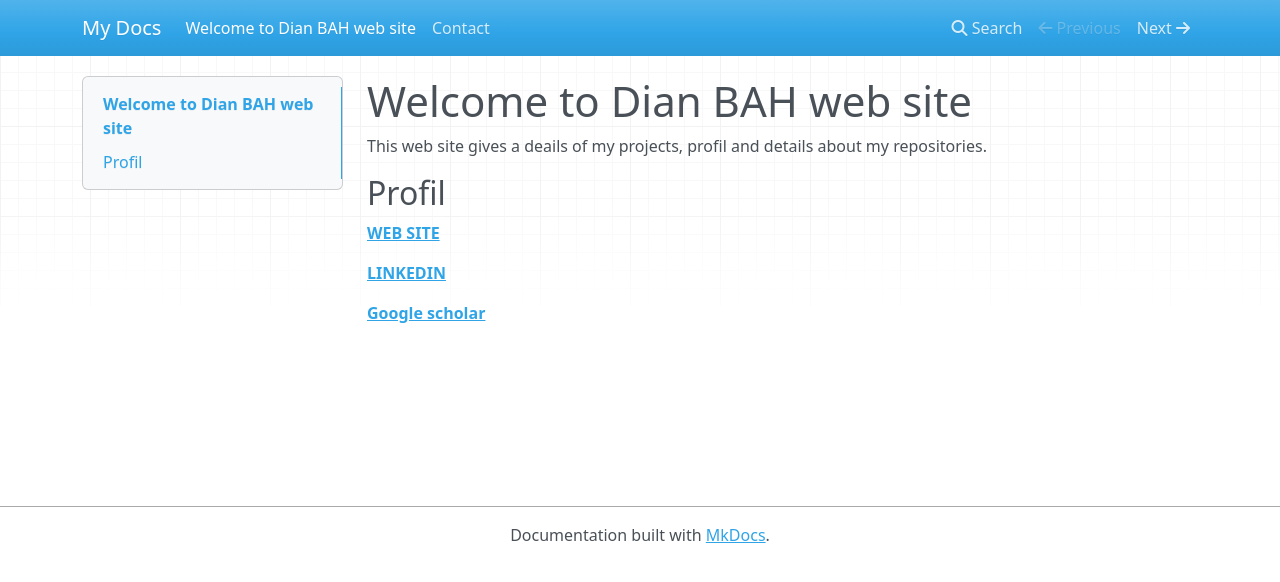
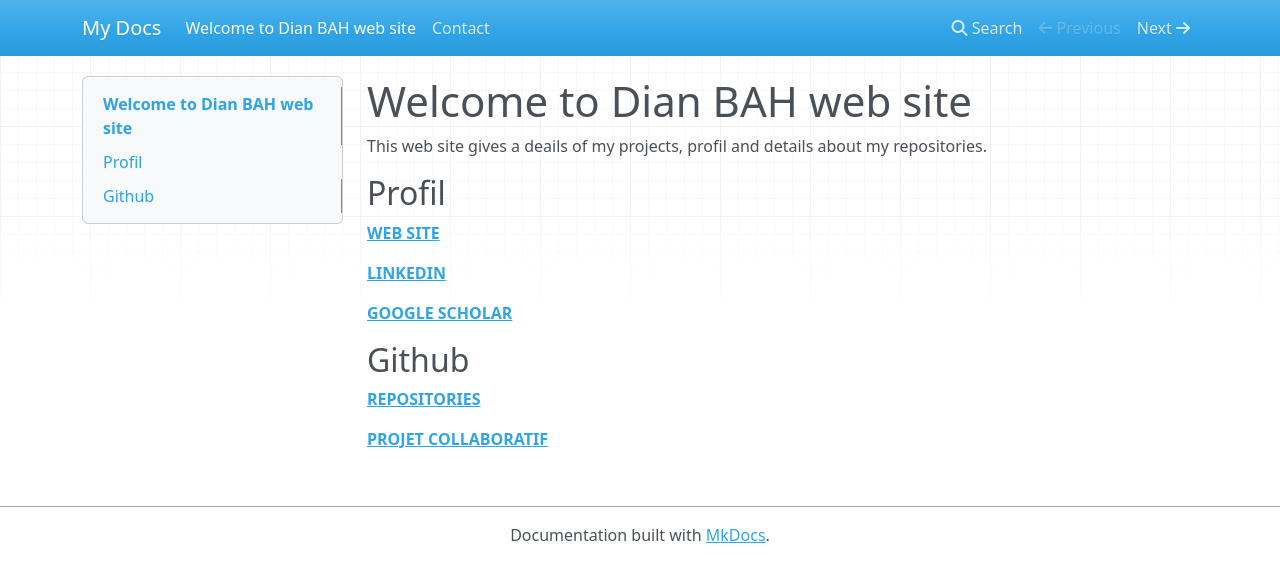
Before and after one commit to Xdarii/Xdarii.github.io, an MkDocs documentation site: the page built from docs/index.md, in a window 1280 px wide. Shown: the top 582 px of the page. Built offline with MkDocs 1.6.1, drawn with Linux system fonts in a browser that asks for light colours; nearby versions of some CDN libraries.

Commit message:
Update index.md

```diff
--- a/docs/index.md
+++ b/docs/index.md
@@ -8,4 +8,11 @@ This web site gives a deails of my projects, profil and details about my reposit
 
 [**LINKEDIN**](https://www.linkedin.com/in/mamadou-dian-bah-phd-31728935/)
 
-[**Google scholar**](https://scholar.google.com/citations?hl=fr&user=e60erOcAAAAJ)
+[**GOOGLE SCHOLAR**](https://scholar.google.com/citations?hl=fr&user=e60erOcAAAAJ)
+
+
+## Github
+
+[**REPOSITORIES**](https://github.com/Xdarii?tab=overview&from=2023-11-01&to=2023-11-30)
+
+[**PROJET COLLABORATIF**](https://github.com/OmdenaAI/milan-chapter-agrifoods)
```
